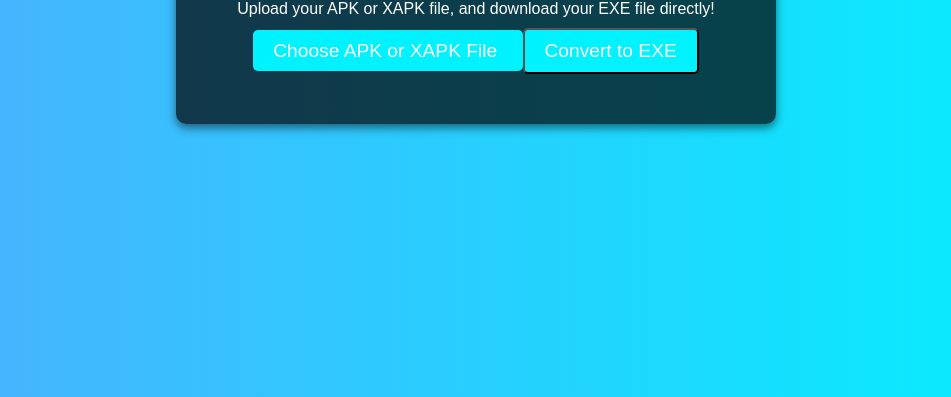
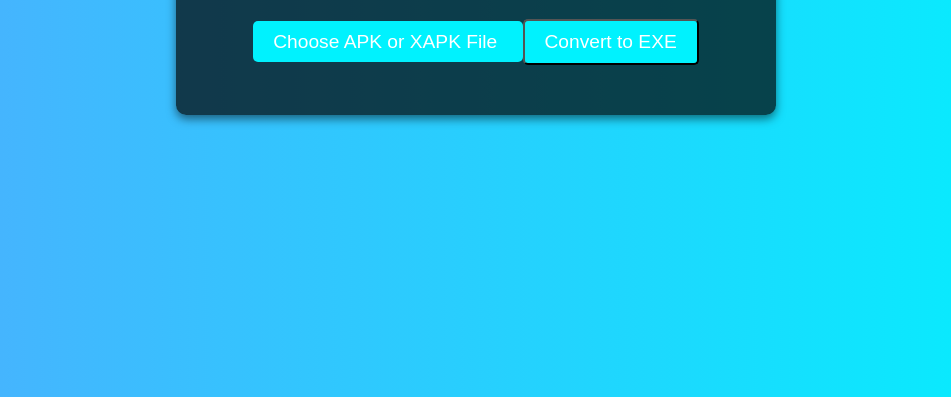
Before and after one commit to Aakeshhappy/apk-to-exe-converter, a plain HTML site: page index.html in a window 1280 px wide. Shown: the part 403-800 px from the top of the page, without its empty margins (164-1115 px from the left). Drawn offline with Linux system fonts and the light colour scheme.

Commit message:
index.html

```diff
--- a/index.html
+++ b/index.html
@@ -9,7 +9,6 @@
 <body>
   <div class="container">
     <h1>APK & XAPK to EXE Converter</h1>
-    <p>Upload your APK or XAPK file, and download your EXE file directly!</p>
     <form id="uploadForm" enctype="multipart/form-data">
       <label for="apkFile" class="upload-btn">
         Choose APK or XAPK File
```
